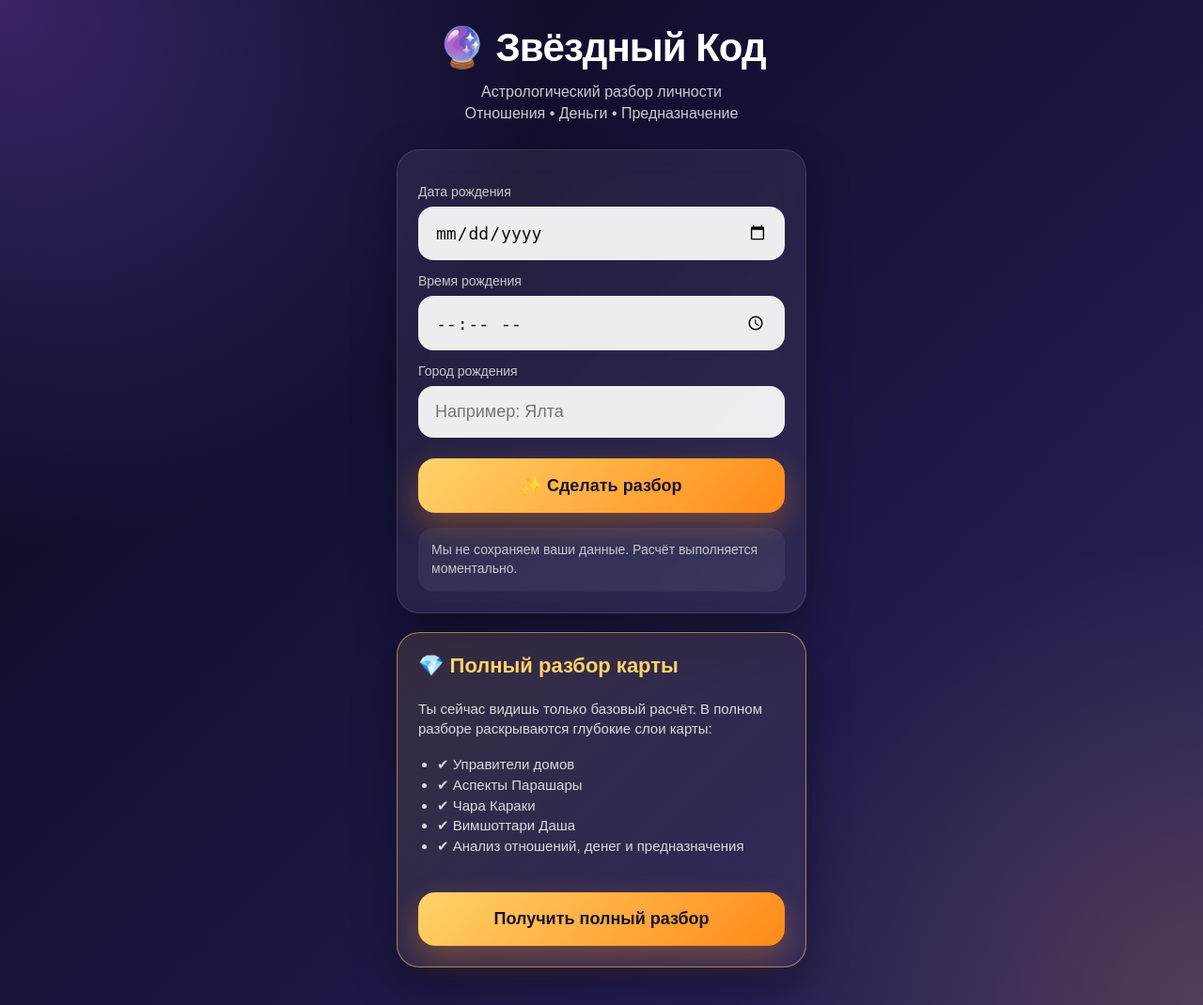
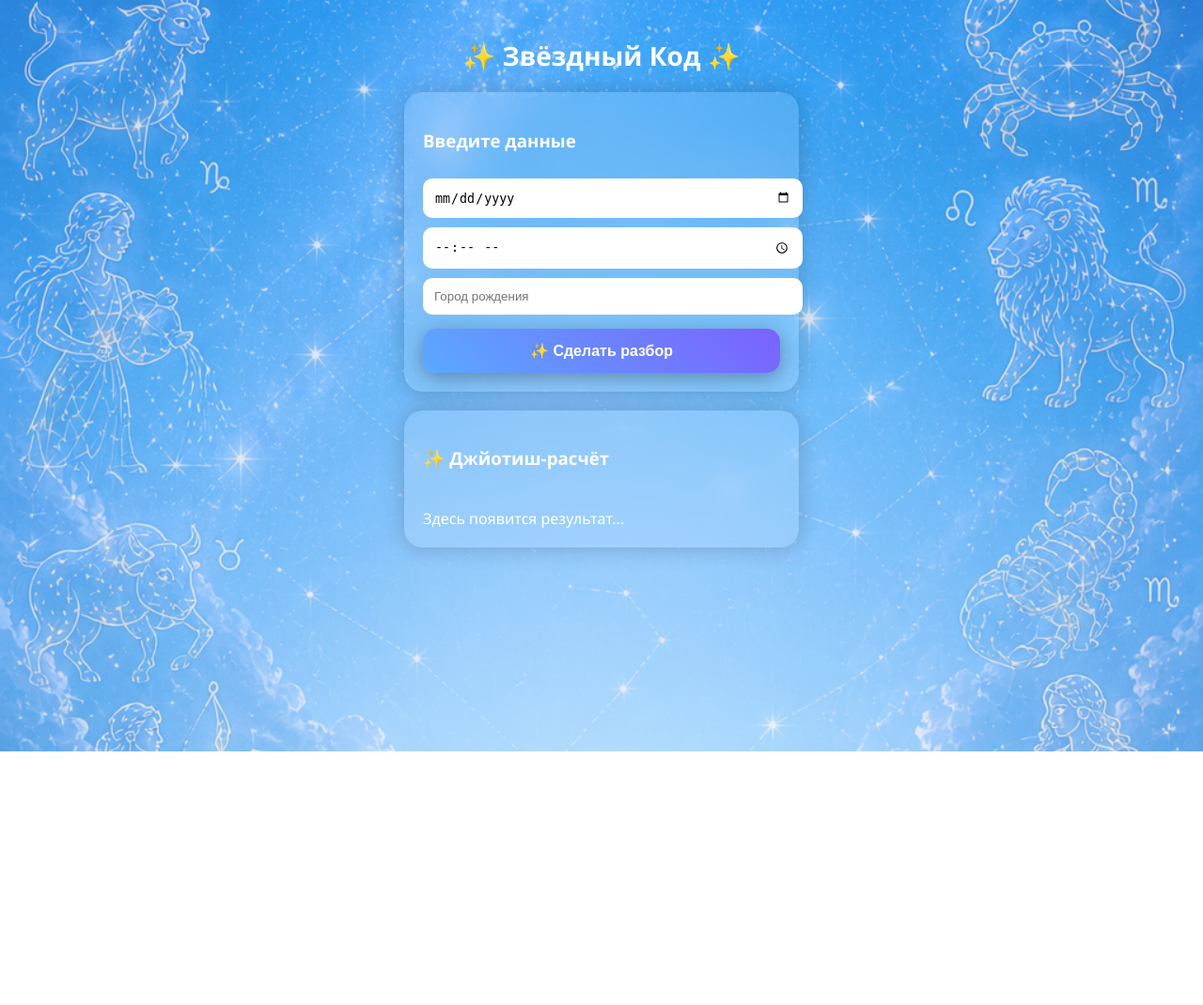
Before and after one commit to kristina-x-ux/astro_mini_app, a Flask app: page / in a window 1280 px wide. Shown: the whole page at 94% size. After the commit the page ends 800 px from the top, so only its background shows below. Run offline with Flask 3, Linux system fonts and the light colour scheme.

Commit message:
Update index.html

```diff
--- a/templates/index.html
+++ b/templates/index.html
@@ -2,258 +2,126 @@
 <html lang="ru">
 <head>
 <meta charset="UTF-8">
+<meta name="viewport" content="width=device-width, initial-scale=1.0">
 <title>Звёздный Код</title>
-    <meta name="viewport" content="width=device-width, initial-scale=1.0">
 
 <style>
-        * {
-            box-sizing: border-box;
+body {
+    margin: 0;
+    font-family: 'Segoe UI', sans-serif;
+
+    /* 🌌 ФОН */
+    background:
+        linear-gradient(
+            rgba(120, 170, 255, 0.35),
+            rgba(200, 220, 255, 0.4)
+        ),
+        url('/static/file_000000009a0072438087f62e212a4232.png');
+
+    background-size: cover;
+    background-position: center;
+    background-attachment: fixed;
+
+    color: white;
 }
 
-        body {
-            margin: 0;
-            min-height: 100vh;
-            font-family: Arial, sans-serif;
-            color: #fff;
-            background:
-                radial-gradient(circle at top left, rgba(150, 92, 255, 0.35), transparent 35%),
-                radial-gradient(circle at bottom right, rgba(255, 180, 60, 0.18), transparent 30%),
-                linear-gradient(135deg, #070716, #17133a 45%, #2b245f);
+/* Контейнер */
+.container {
+    max-width: 420px;
+    margin: auto;
+    padding: 20px;
 }
 
-        .container {
-            width: 100%;
-            max-width: 480px;
-            margin: 0 auto;
-            padding: 28px 22px 40px;
+/* Заголовок */
+h1 {
+    text-align: center;
+    margin-top: 20px;
+    font-size: 28px;
 }
 
-        .hero {
-            text-align: center;
-            margin-bottom: 26px;
+/* Карточки */
+.card {
+    background: rgba(255,255,255,0.12);
+    backdrop-filter: blur(12px);
+    border-radius: 20px;
+    padding: 20px;
+    margin-top: 20px;
+    box-shadow: 0 0 25px rgba(0,0,0,0.2);
 }
 
-        .hero h1 {
-            margin: 0;
-            font-size: 42px;
-            line-height: 1.1;
-            font-weight: 900;
-            letter-spacing: -1px;
+/* Поля */
+input {
+    width: 100%;
+    padding: 12px;
+    margin-top: 10px;
+    border-radius: 10px;
+    border: none;
+    outline: none;
 }
 
-        .hero p {
-            margin-top: 12px;
+/* Кнопка */
+button {
+    width: 100%;
+    padding: 14px;
+    margin-top: 15px;
+    border-radius: 14px;
+    border: none;
+
+    background: linear-gradient(45deg, #5aa9ff, #7b61ff);
+    color: white;
+    font-weight: bold;
     font-size: 16px;
-            line-height: 1.45;
-            color: rgba(255, 255, 255, 0.78);
+
+    box-shadow: 0 5px 20px rgba(0,0,0,0.3);
 }
 
-        .card {
-            background: rgba(255, 255, 255, 0.07);
-            border: 1px solid rgba(255, 255, 255, 0.12);
-            border-radius: 24px;
-            padding: 22px;
-            margin-top: 18px;
-            backdrop-filter: blur(14px);
-            box-shadow: 0 18px 45px rgba(0, 0, 0, 0.35);
-            animation: fadeIn 0.45s ease;
-        }
-
-        label {
-            display: block;
-            margin: 14px 0 8px;
-            font-size: 14px;
-            color: rgba(255, 255, 255, 0.75);
-        }
-
-        input {
-            width: 100%;
-            padding: 17px 18px;
-            border: none;
-            outline: none;
-            border-radius: 16px;
-            font-size: 18px;
-            background: rgba(255, 255, 255, 0.92);
-            color: #111;
-        }
-
-        button {
-            width: 100%;
-            margin-top: 22px;
-            padding: 18px 20px;
-            border: none;
-            border-radius: 18px;
-            font-size: 18px;
-            font-weight: 800;
-            color: #1b1230;
-            background: linear-gradient(135deg, #ffd36a, #ff8a18);
-            box-shadow: 0 12px 30px rgba(255, 138, 24, 0.35);
-            cursor: pointer;
-        }
-
-        button:active {
-            transform: scale(0.98);
-        }
-
-        .note {
-            margin-top: 16px;
-            padding: 14px;
-            border-radius: 16px;
-            background: rgba(255, 255, 255, 0.06);
-            color: rgba(255, 255, 255, 0.72);
-            font-size: 14px;
-            line-height: 1.4;
-        }
-
-        #result {
-            margin-top: 20px;
-            white-space: pre-wrap;
-            font-size: 17px;
-            line-height: 1.45;
-        }
-
-        .result-card {
-            background: linear-gradient(
-                135deg,
-                rgba(255, 215, 0, 0.08),
-                rgba(255, 255, 255, 0.03)
-            );
-            border: 1px solid rgba(255, 215, 0, 0.25);
-            border-radius: 24px;
-            padding: 22px;
-            box-shadow: 0 18px 45px rgba(0, 0, 0, 0.35);
-            animation: fadeIn 0.45s ease;
-        }
-
-        .premium {
-            border: 1px solid rgba(255, 211, 106, 0.55);
-            background: linear-gradient(135deg, rgba(255, 211, 106, 0.13), rgba(255, 255, 255, 0.05));
-        }
-
-        .premium h3 {
-            margin-top: 0;
-            color: #ffd36a;
-            font-size: 22px;
-        }
-
-        .premium p,
-        .premium li {
-            color: rgba(255, 255, 255, 0.82);
-            font-size: 15px;
-            line-height: 1.45;
-        }
-
-        .premium ul {
-            padding-left: 20px;
-        }
-
-        @keyframes fadeIn {
-            from {
-                opacity: 0;
-                transform: translateY(12px);
-            }
-            to {
-                opacity: 1;
-                transform: translateY(0);
-            }
+/* Блок результата */
+.result {
+    white-space: pre-line;
+    margin-top: 15px;
 }
 </style>
+
 </head>
 
 <body>
+
 <div class="container">
 
-        <div class="hero">
-            <h1>🔮 Звёздный Код</h1>
-            <p>
-                Астрологический разбор личности<br>
-                Отношения • Деньги • Предназначение
-            </p>
+<h1>✨ Звёздный Код ✨</h1>
+
+<div class="card">
+    <h3>Введите данные</h3>
+
+    <input id="date" type="date">
+    <input id="time" type="time">
+    <input id="city" placeholder="Город рождения">
+
+    <button onclick="calc()">✨ Сделать разбор</button>
 </div>
 
 <div class="card">
-            <label>Дата рождения</label>
-            <input type="date" id="date">
-
-            <label>Время рождения</label>
-            <input type="time" id="time">
-
-            <label>Город рождения</label>
-            <input type="text" id="city" placeholder="Например: Ялта">
-
-            <button onclick="sendData()">✨ Сделать разбор</button>
-
-            <div class="note">
-                Мы не сохраняем ваши данные. Расчёт выполняется моментально.
+    <h3>✨ Джйотиш-расчёт</h3>
+    <div class="result" id="result">
+        Здесь появится результат...
     </div>
-        </div>
-
-        <div id="result"></div>
-
-        <div class="card premium">
-            <h3>💎 Полный разбор карты</h3>
-
-            <p>
-                Ты сейчас видишь только базовый расчёт.
-                В полном разборе раскрываются глубокие слои карты:
-            </p>
-
-            <ul>
-                <li>✔ Управители домов</li>
-                <li>✔ Аспекты Парашары</li>
-                <li>✔ Чара Караки</li>
-                <li>✔ Вимшоттари Даша</li>
-                <li>✔ Анализ отношений, денег и предназначения</li>
-            </ul>
-
-            <button onclick="alert('Полный разбор скоро будет доступен в PRO-версии')">
-                Получить полный разбор
-            </button>
 </div>
 
 </div>
 
 <script>
-        function sendData() {
+function calc() {
     const date = document.getElementById("date").value;
     const time = document.getElementById("time").value;
     const city = document.getElementById("city").value;
 
-            if (!date || !time || !city) {
-                alert("Заполни все поля");
-                return;
-            }
-
-            document.getElementById("result").innerHTML =
-                '<div class="result-card">⏳ Выполняю расчёт...</div>';
-
-            fetch("/calculate", {
-                method: "POST",
-                headers: {
-                    "Content-Type": "application/json"
-                },
-                body: JSON.stringify({
-                    date: date,
-                    time: time,
-                    city: city
-                })
-            })
-            .then(response => response.json())
-            .then(data => {
-                let formatted = data.result
-                    .replace(/ЛАГНА:/g, "🌅 <b>ЛАГНА:</b>")
-                    .replace(/ЛУНА:/g, "🌙 <b>ЛУНА:</b>")
-                    .replace(/ДОМА:/g, "🏠 <b>ДОМА:</b>")
-                    .replace(/ПЛАНЕТЫ:/g, "🪐 <b>ПЛАНЕТЫ:</b>");
-
-                document.getElementById("result").innerHTML =
-                    '<div class="result-card">' + formatted + '</div>';
-            })
-            .catch(error => {
-                document.getElementById("result").innerHTML =
-                    '<div class="result-card">Ошибка соединения</div>';
-            });
+    document.getElementById("result").innerText =
+        "📍 Город: " + city + "\n" +
+        "📅 Дата: " + date + "\n" +
+        "⏰ Время: " + time + "\n\n" +
+        "✨ Расчёт скоро будет здесь...";
 }
 </script>
+
 </body>
 </html>
```
Lines whose indentation alone changed are shown as unchanged.
